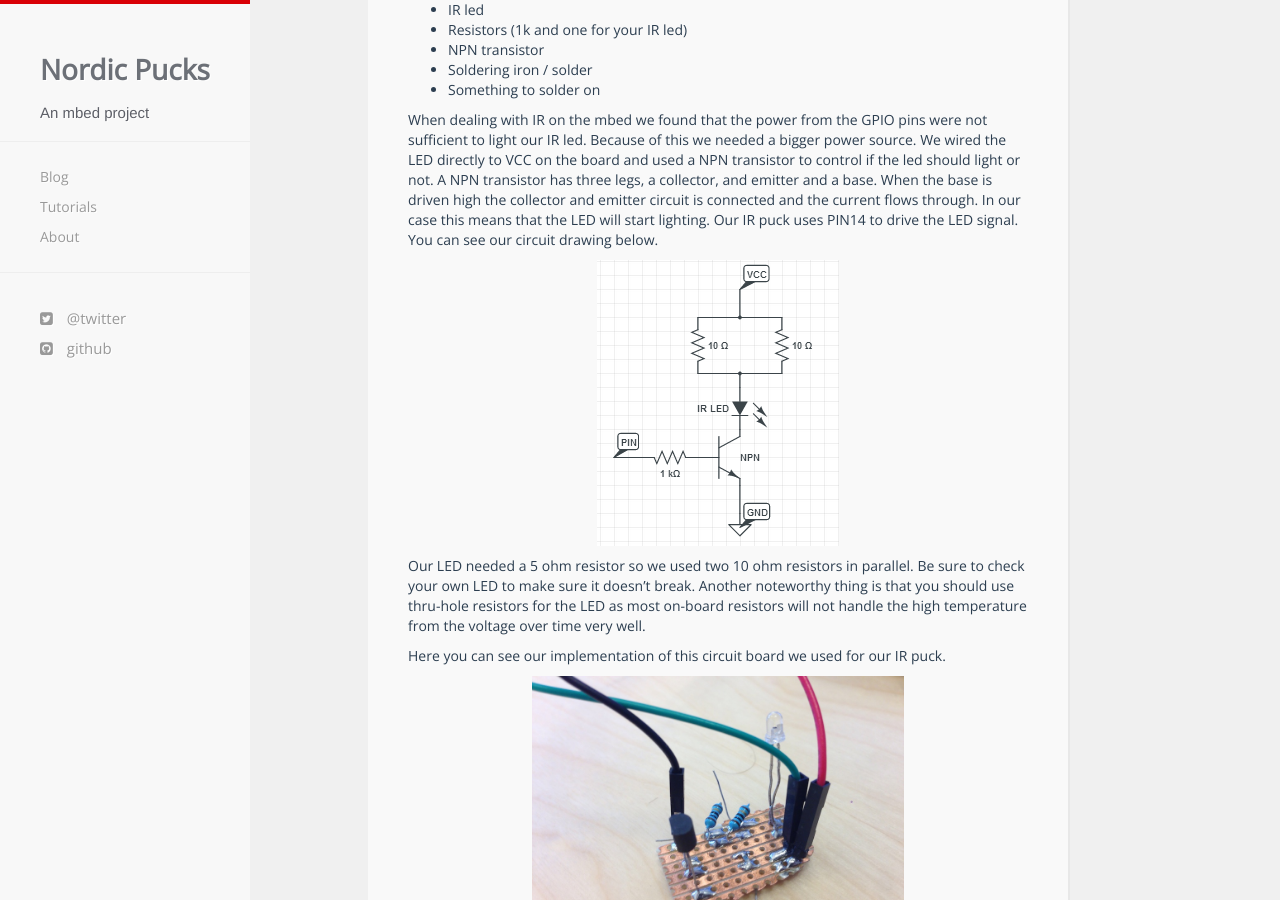
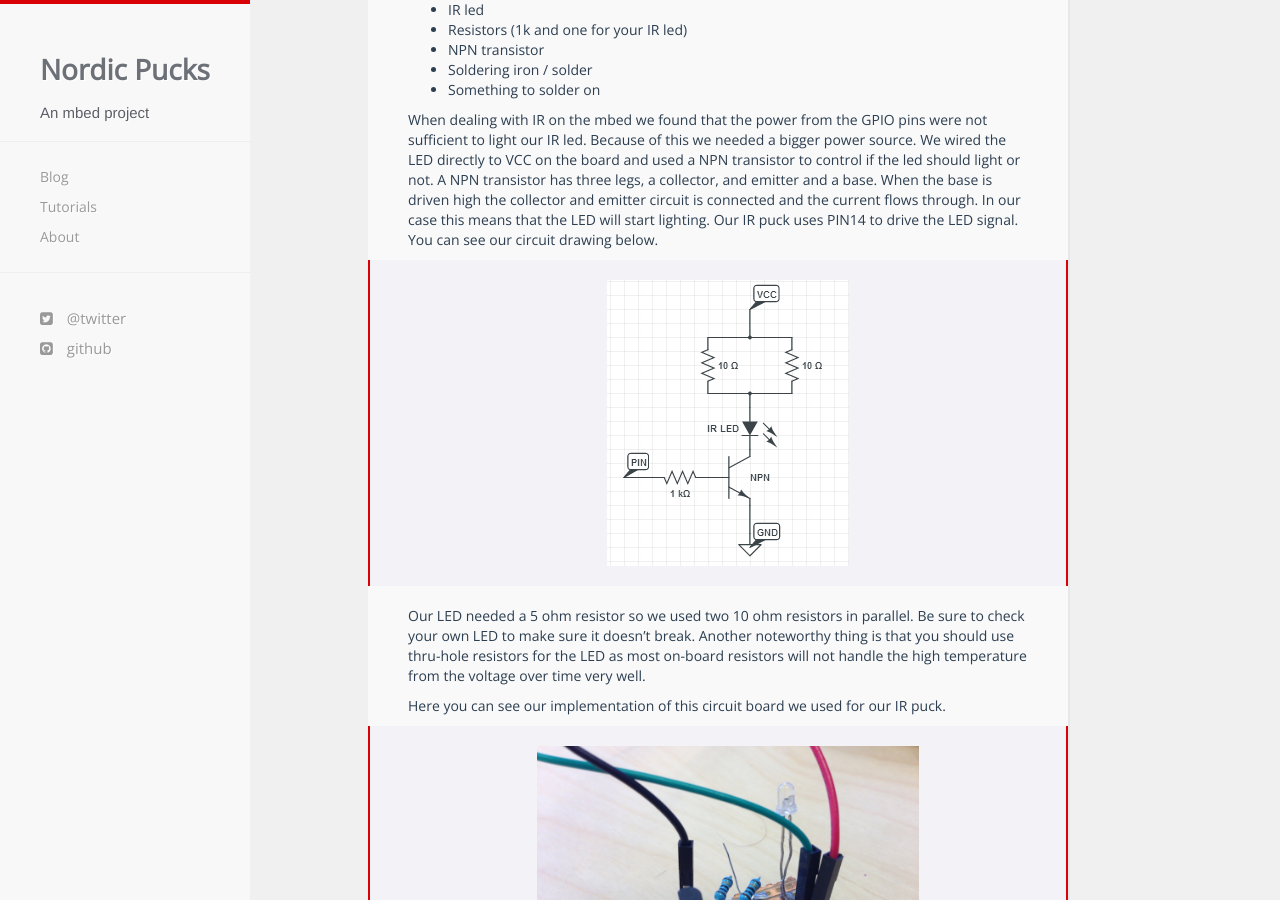
Before and after one commit to NordicPlayground/puck, a Jekyll site: the page built from _tutorials/ir.md, in a window 1280 px wide and 900 px high, scrolled down 1395 px. Built offline with Jekyll 4.4.1, drawn with Linux system fonts in a browser that asks for light colours; nearby versions of some CDN libraries; comment, search, counter and statistics services are not loaded.

Commit message:
Update ir tutorial

```diff
--- a/_tutorials/ir.md
+++ b/_tutorials/ir.md
@@ -67,7 +67,7 @@ When the base is driven high the collector and emitter circuit is connected and
 In our case this means that the LED will start lighting.
 Our IR puck uses PIN14 to drive the LED signal. You can see our circuit drawing below.
 
-![](../images/ir_module.PNG)
+> ![](../images/ir_module.PNG)
 
 Our LED needed a 5 ohm resistor so we used two 10 ohm resistors in parallel.
 Be sure to check your own LED to make sure it doesn't break.
@@ -75,12 +75,12 @@ Another noteworthy thing is that you should use thru-hole resistors for the LED
 
 Here you can see our implementation of this circuit board we used for our IR puck.
 
-![](../images/Slack for iOS Upload.jpg)
+> ![](../images/Slack for iOS Upload.jpg)
 
 The green wire in connected to PIN14, the black to VCC and the red to GND.
 Here you can see our drawing for this specific implementation.
 
-![](../images/Slack for iOS Upload (1).jpg)
+> ![](../images/Slack for iOS Upload (1).jpg)
 
 Once you have soldered up everything and connected all the wires, you are ready to flash the mbed with the IR puck program.
 We have written a working example program for an IR puck that you can use directly, or you can tweak it to your needs or even write your own.
```
